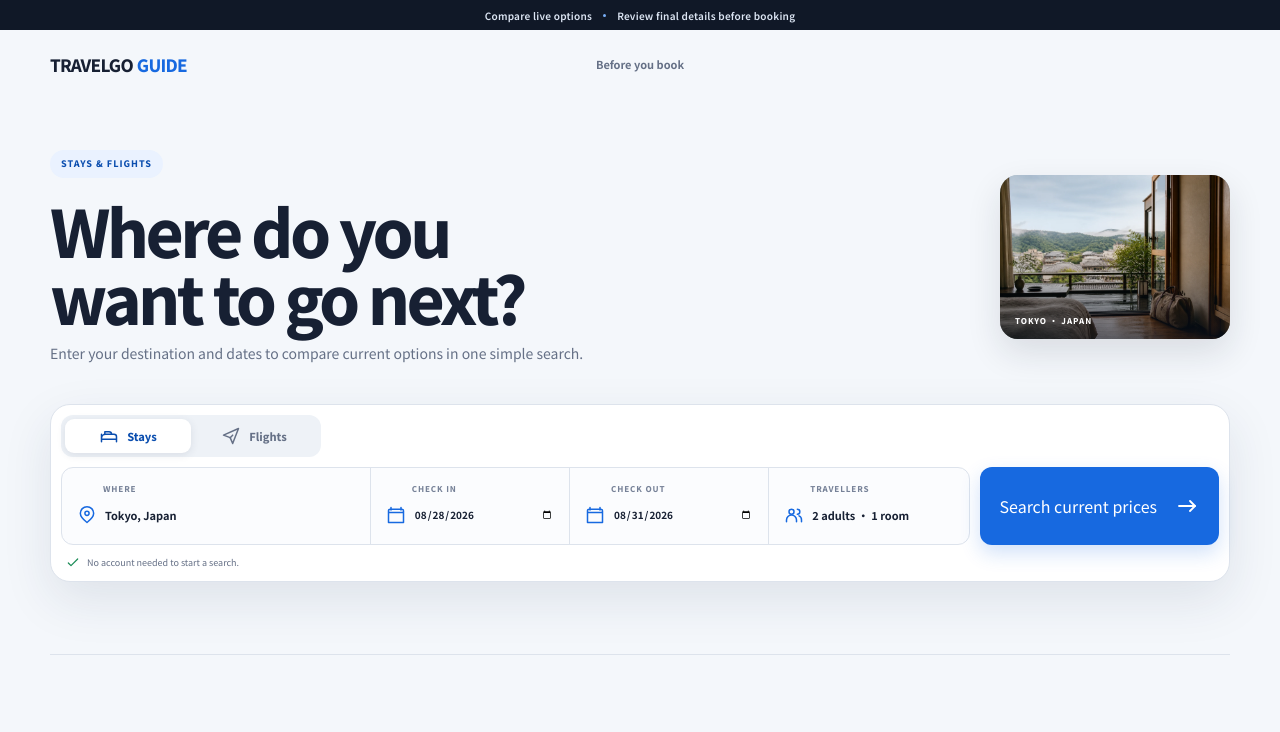
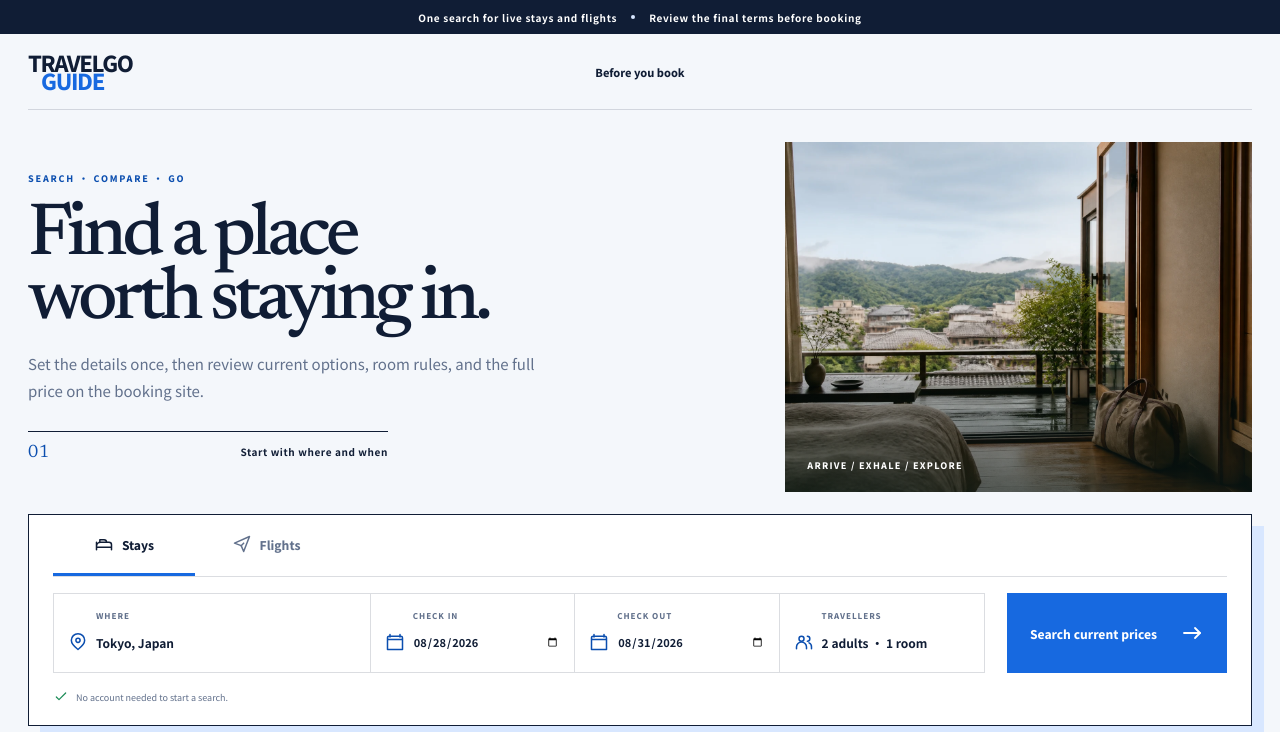
Before and after one commit to amswf/RoamInsiders, a Next.js app: page /find in a window 1280 px wide. Shown: the top 732 px of the page. Built offline with nearby package versions, Linux system fonts and the light colour scheme.

Commit message:
Restore blue focus image design on find

```diff
--- a/app/find/find.module.css
+++ b/app/find/find.module.css
@@ -394,17 +394,17 @@
   .placeName small { font-size: 12px; }
 }
 
-/* The original editorial direction remains available on /find while /compare
-   keeps the compact modern treatment. Both variants share one search flow. */
+/* The large focus-image direction remains available on /find while /compare
+   keeps the compact treatment. Both variants share one search flow. */
 .classic {
-  --find-canvas: #f6f3ea;
-  --find-surface: #fffdf8;
-  --find-ink: #1d2b27;
-  --find-muted: #66736e;
-  --find-primary: #f45b35;
-  --find-primary-dark: #cf3e1d;
-  --find-primary-soft: #d7e85e;
-  --find-line: rgba(29, 43, 39, .16);
+  --find-canvas: #f4f7fb;
+  --find-surface: #ffffff;
+  --find-ink: #101d35;
+  --find-muted: #62718c;
+  --find-primary: #1769e0;
+  --find-primary-dark: #0b4eaf;
+  --find-primary-soft: #d8e7ff;
+  --find-line: rgba(16, 29, 53, .15);
   background: var(--find-canvas);
   color: var(--find-ink);
 }
--- a/app/find/page.tsx
+++ b/app/find/page.tsx
@@ -7,5 +7,5 @@ export const metadata: Metadata = {
 };
 
 export default function FindPage() {
-  return <FindExperience variant="modern" showHotSpots={false} />;
+  return <FindExperience variant="classic" showHotSpots={false} />;
 }
```
